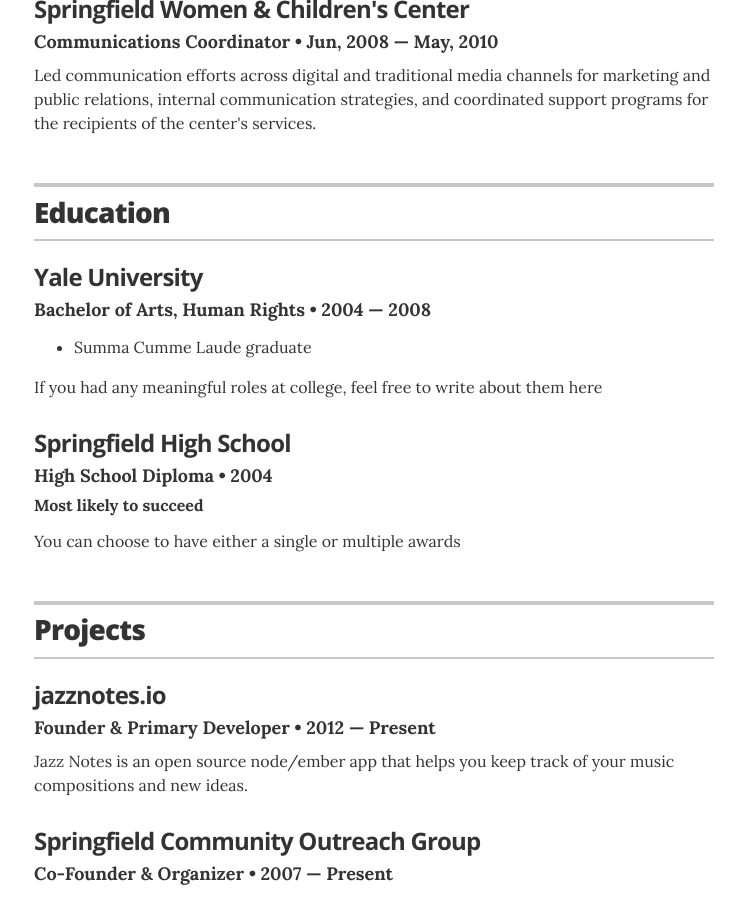
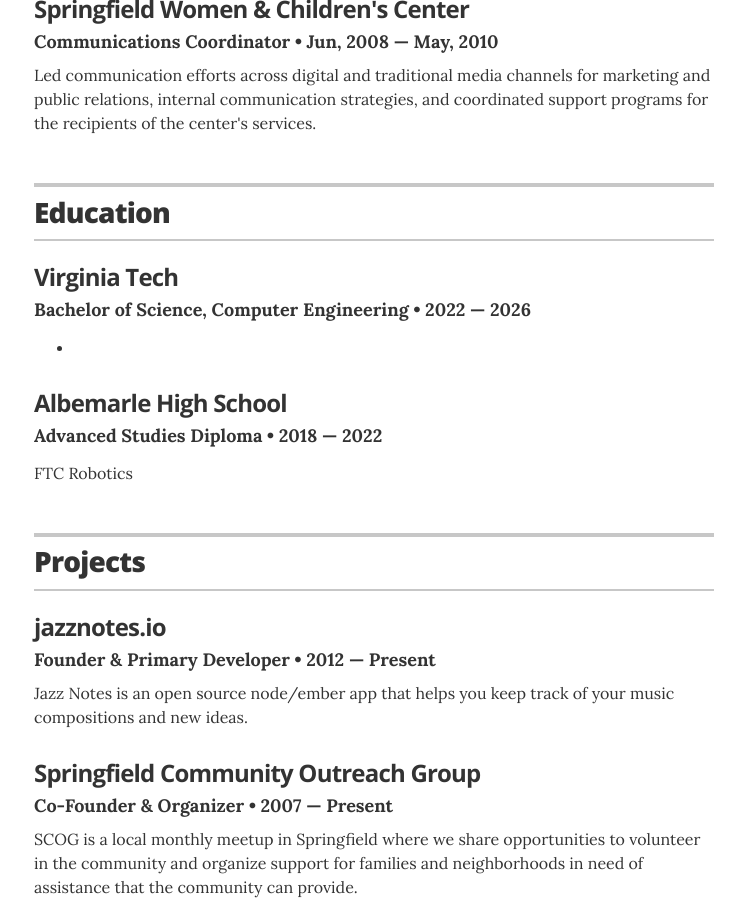
Before and after one commit to LoganCyp/LoganCyp.github.io, a Jekyll site: the page built from index.html, in a window 1280 px wide and 900 px high, scrolled down 1033 px. Shown: the whole window, without its empty margins (266-1011 px from the left). Built offline with Jekyll 4.4.1, drawn with Linux system fonts in a browser that asks for light colours.

Commit message:
Update education.yml

```diff
--- a/_data/education.yml
+++ b/_data/education.yml
@@ -1,13 +1,13 @@
 # Degree
-- degree: Bachelor of Arts, Human Rights
-  uni: Yale University
-  year: 2004 &mdash; 2008
+- degree: Bachelor of Science, Computer Engineering
+  uni: Virginia Tech
+  year: 2022 &mdash; 2026
   awards:
-    - award: Summa Cumme Laude graduate
-  summary: If you had any meaningful roles at college, feel free to write about them here
+    - award:
+  summary:
 
-- degree: High School Diploma
-  uni: Springfield High School
-  year: 2004
-  award: Most likely to succeed
-  summary: You can choose to have either a single or multiple awards
+- degree: Advanced Studies Diploma
+  uni: Albemarle High School
+  year: 2018 &mdash; 2022
+  award:
+  summary: FTC Robotics
```
